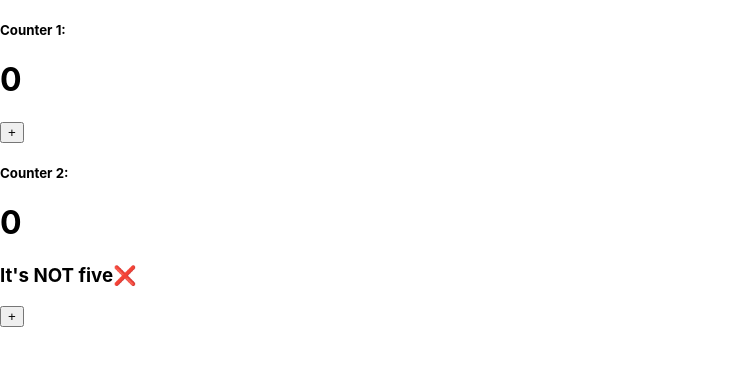
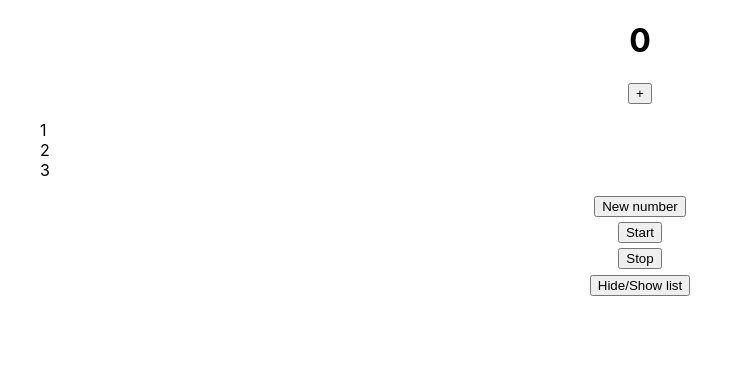
Before and after one commit to s1uns/webhooks, a React (Create React App) app: page / in a window 1280 px wide. Shown: the top 366 px of the page, without its empty margins (0-753 px from the left). Built offline with nearby package versions, Linux system fonts and the light colour scheme.

Commit message:
Learned useCallback

```diff
--- a/src/App.jsx
+++ b/src/App.jsx
@@ -6,41 +6,41 @@ import Count from "./Count";
 import IsFive from "./IsFive";
 
 function App() {
-    const [count1, setCount1] = useState(0);
-    const [count2, setCount2] = useState(0);
-    // const [visibleList, setVisibleList] = useState(true);
+    // const [count1, setCount1] = useState(0);
+    // const [count2, setCount2] = useState(0);
+    const [visibleList, setVisibleList] = useState(true);
 
-    // const toggleList = () =>{
-    //   setVisibleList(visible => !visible);
-    // }
+    const toggleList = () =>{
+      setVisibleList(visible => !visible);
+    }
+
+    return (
+      <div className="App">
+          {visibleList && <List/>}
+          <button onClick={toggleList}>Hide/Show list</button>
+      </div>
+    );
 
     // return (
-    //   <div className="App">
-    //       {visibleList && <List/>}
-    //       <button onClick={toggleList}>Hide/Show list</button>
-    //   </div>
+    //     <>
+    //         <h5>Counter 1:</h5>
+    //         <div className="counter">
+    //             <Count id={1} value={count1} />
+    //             <button onClick={() => setCount1((count1) => count1 + 1)}>
+    //                 +
+    //             </button>
+    //         </div>
+
+    //         <h5>Counter 2:</h5>
+    //         <div className="counter">
+    //             <Count id={2} value={count2} />
+    //             <IsFive value={count2} />
+    //             <button onClick={() => setCount2((count2) => count2 + 1)}>
+    //                 +
+    //             </button>
+    //         </div>
+    //     </>
     // );
-
-    return (
-        <>
-            <h5>Counter 1:</h5>
-            <div className="counter">
-                <Count id={1} value={count1} />
-                <button onClick={() => setCount1((count1) => count1 + 1)}>
-                    +
-                </button>
-            </div>
-
-            <h5>Counter 2:</h5>
-            <div className="counter">
-                <Count id={2} value={count2} />
-                <IsFive value={count2} />
-                <button onClick={() => setCount2((count2) => count2 + 1)}>
-                    +
-                </button>
-            </div>
-        </>
-    );
 }
 
 export default App;
```
